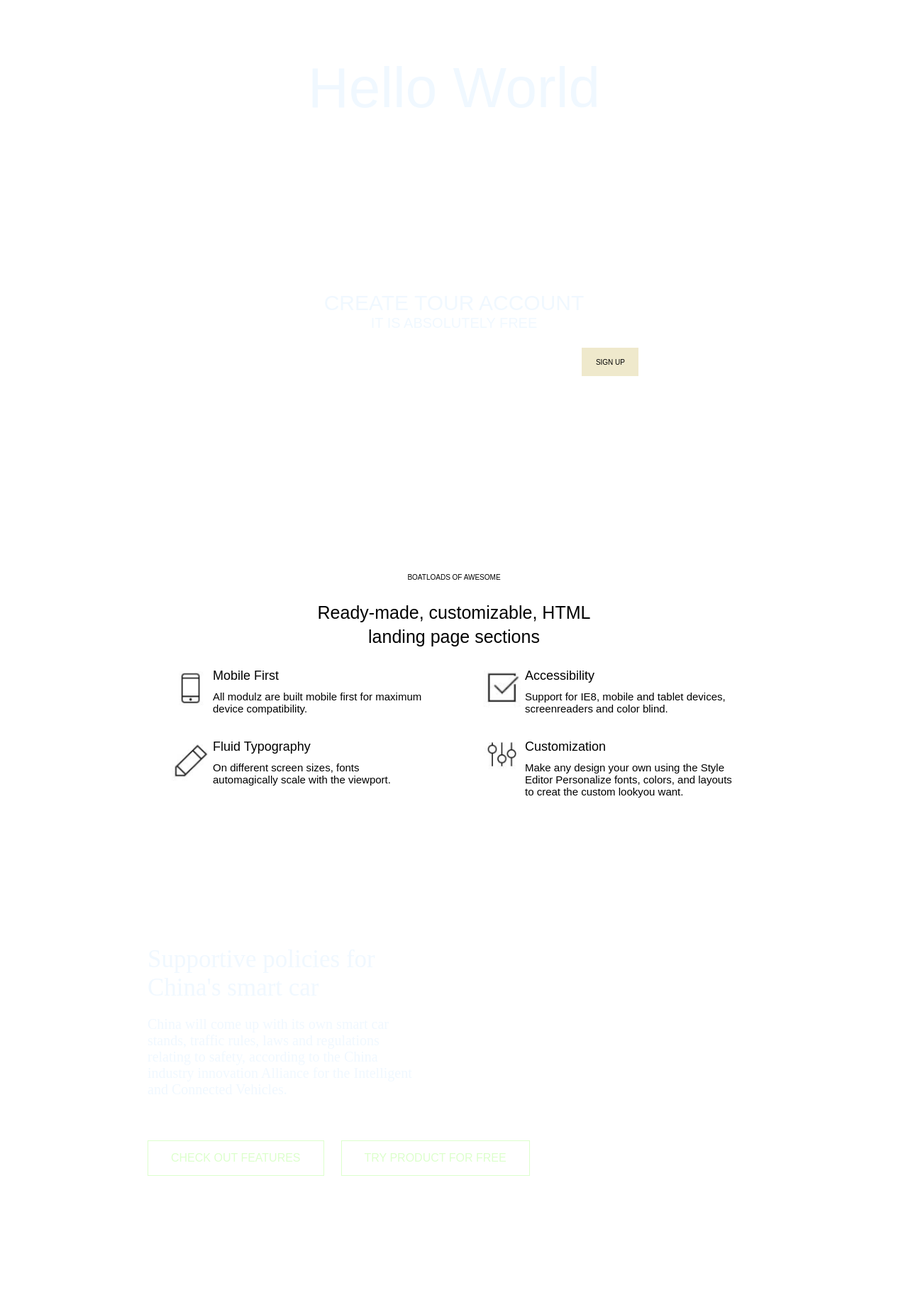
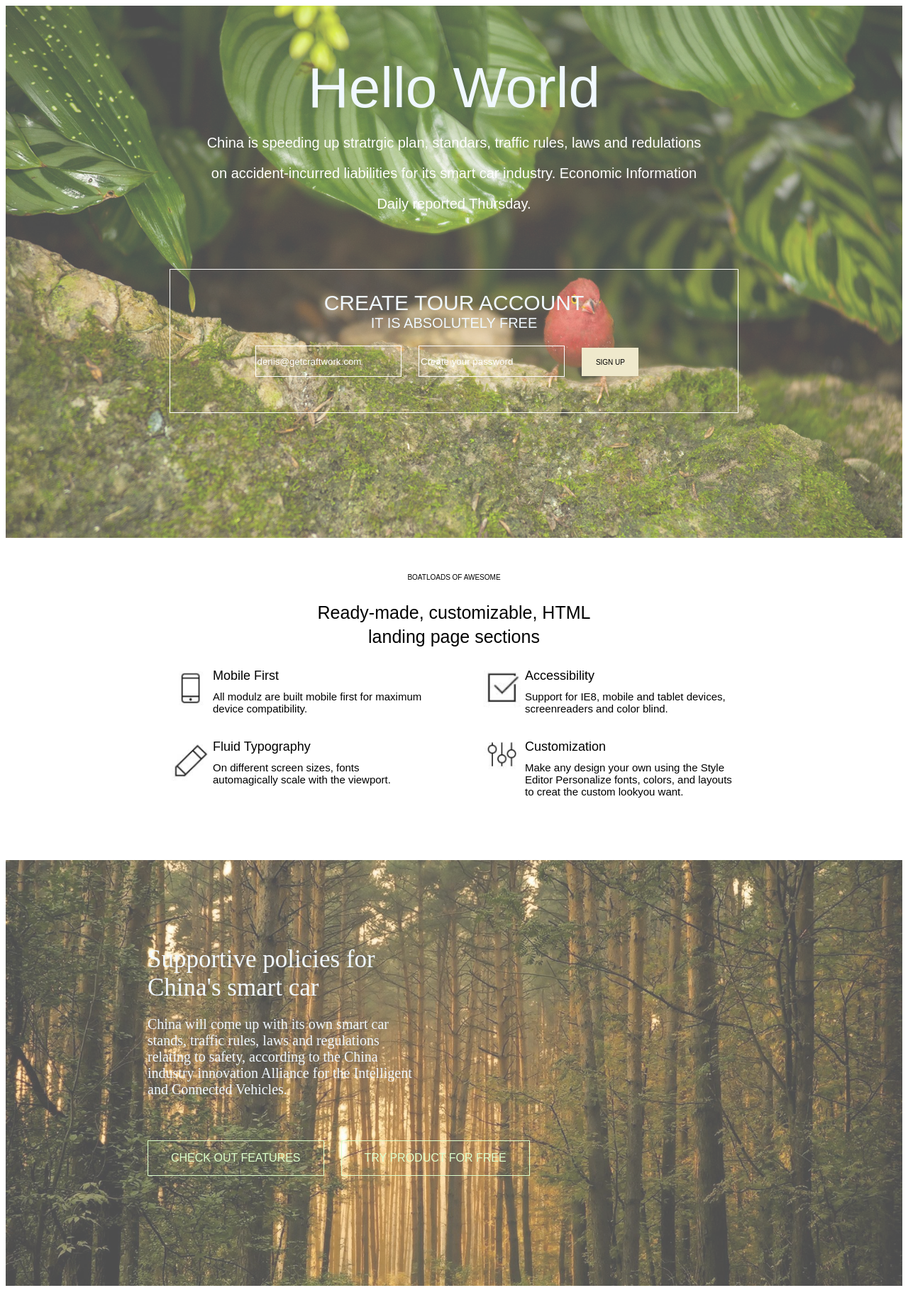
Before and after one commit to XYZsake/simpleStation, a plain HTML site: page index.html in a window 1280 px wide. Shown: the top 1839 px of the page at 71% size. Drawn offline with Linux system fonts and the light colour scheme; the site is published under a folder, as on GitHub Pages, so addresses that start at the root find nothing.

Commit message:
Update layout.css

```diff
--- a/layout.css
+++ b/layout.css
@@ -1,5 +1,5 @@
 header{
-    background: url(/img/3.jpg) no-repeat;
+    background: url(img/3.jpg) no-repeat;
     background-size: 100%;
     height: 750px;
     color: aliceblue;
@@ -110,7 +110,7 @@ header{
 
 .smartcar{
     clear: both;
-    background: url(/img/4.jpg) no-repeat;
+    background: url(img/4.jpg) no-repeat;
     background-size: 100%;
     height: 600px;
     color: aliceblue;
```
